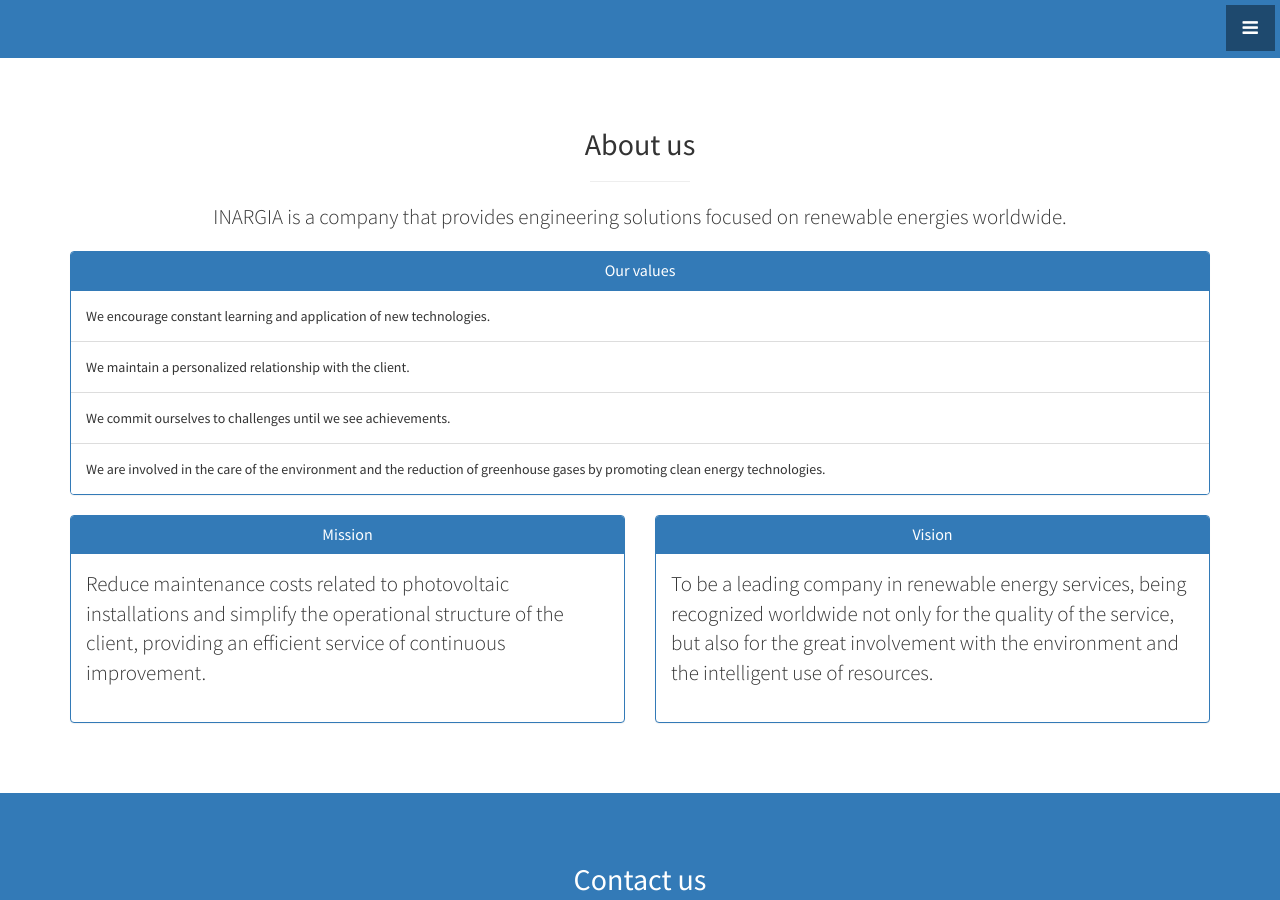
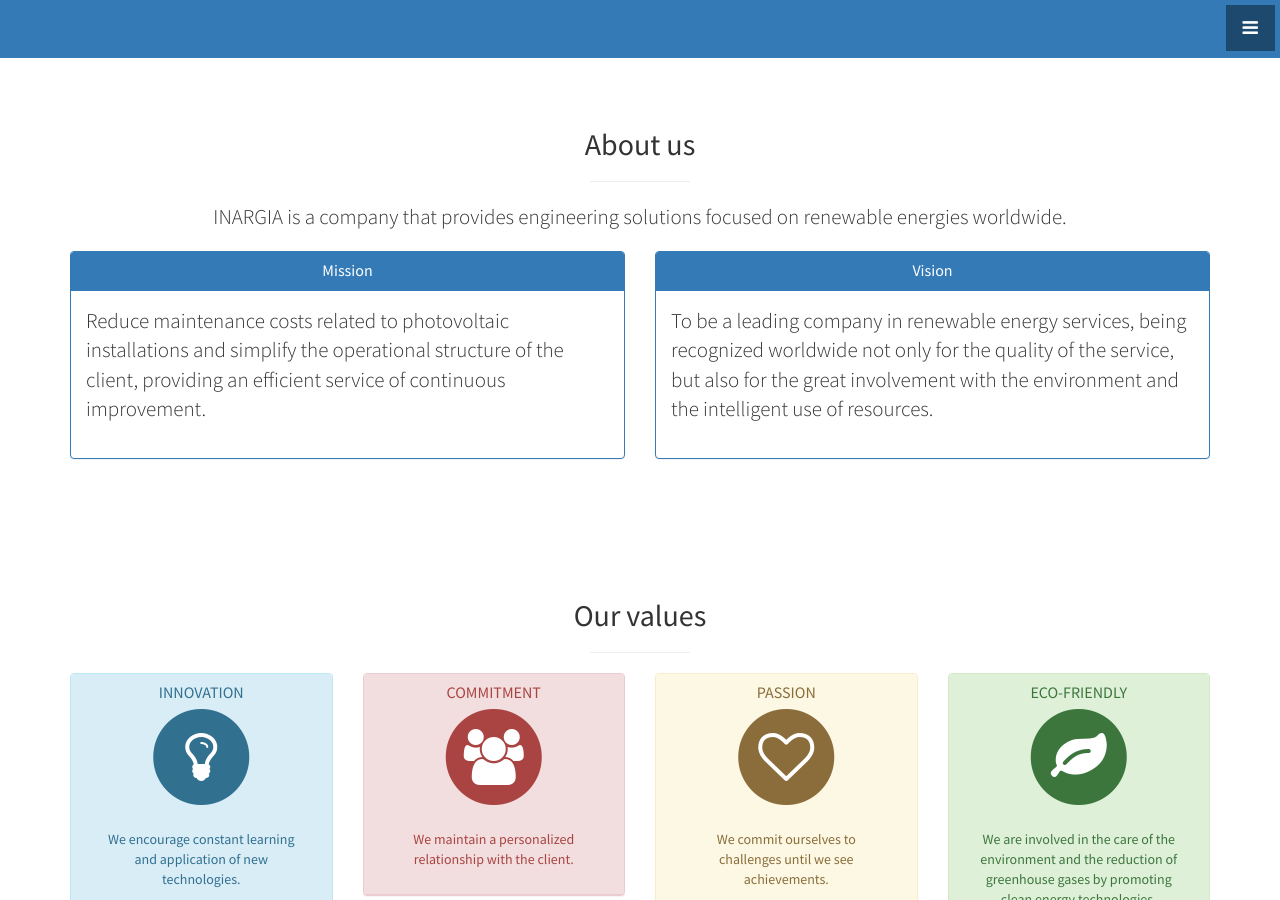
Before and after one commit to inargiaco/inargiaco.github.io, a Jekyll site: the page built from en/index.md, in a window 1280 px wide and 900 px high, scrolled down 1278 px. Built offline with Jekyll 4.4.1, drawn with Linux system fonts in a browser that asks for light colours.

Commit message:
Improve view of our values

```diff
--- a/_includes/about.html
+++ b/_includes/about.html
@@ -5,19 +5,6 @@
         <h2>{{ site.data.translations.about.title[page.lang] }}</h2>
         <hr class="small">
         <p class="lead">{{ site.data.translations.about.description[page.lang] }}</p>
-      </div>
-      <div class="col-md-12">
-        <div class="col-md-12 panel panel-primary" style="padding-right: 0; padding-left: 0">
-          <div class="panel-heading text-center">
-            <h2 class="panel-title">{{ site.data.translations.about.values-title[page.lang] }}</h2>
-          </div>
-            <ul class="list-group">
-              <li class="list-group-item panel-body">{{ site.data.translations.about.values1[page.lang] }}</li>
-              <li class="list-group-item panel-body">{{ site.data.translations.about.values2[page.lang] }}</li>
-              <li class="list-group-item panel-body">{{ site.data.translations.about.values3[page.lang] }}</li>
-              <li class="list-group-item panel-body">{{ site.data.translations.about.values4[page.lang] }}</li>
-            </ul>
-        </div>
       </div>
       <div class="col-md-6">
         <div class="col-md-12 panel panel-primary" style="padding-right: 0; padding-left: 0">
--- /dev/null
+++ b/_includes/our_values.html
@@ -0,0 +1,65 @@
+<section id="about" class="portfolio">
+  <div class="container">
+    <div class="row">
+      <div class="col-lg-10 col-lg-offset-1 text-center">
+        <h2>{{ site.data.translations.about.values-title[page.lang] }}</h2>
+        <hr class="small">
+      </div>
+
+      <div class="col-md-3">
+        <div class="col-md-12 panel panel-info" style="padding-right: 0; padding-left: 0">
+          <div class="panel-heading text-center">
+            <h2 class="panel-title">{{ site.data.translations.about.innovation-title[page.lang] }}</h2>
+            <span class="fa-stack fa-4x">
+              <i class="fa fa-circle fa-stack-2x"></i>
+              <i class="fa fa-lightbulb-o fa-stack-1x" style="color: white"></i>
+            </span>
+            <div class="panel-body">{{ site.data.translations.about.innovation-description[page.lang] }}</div>
+          </div>
+        </div>
+      </div>
+
+      <div class="col-md-3">
+        <div class="col-md-12 panel panel-danger" style="padding-right: 0; padding-left: 0">
+          <div class="panel-heading text-center">
+            <h2 class="panel-title">{{ site.data.translations.about.commitment-title[page.lang] }}</h2>
+            <span class="fa-stack fa-4x">
+              <i class="fa fa-circle fa-stack-2x"></i>
+              <i class="fa fa-users fa-stack-1x" style="color: white"></i>
+            </span>
+            <div class="panel-body">{{ site.data.translations.about.commitment-description[page.lang] }}</div>
+          </div>
+        </div>
+      </div>
+
+      <div class="col-md-3">
+        <div class="col-md-12 panel panel-warning" style="padding-right: 0; padding-left: 0">
+          <div class="panel-heading text-center">
+            <h2 class="panel-title">{{ site.data.translations.about.passion-title[page.lang] }}</h2>
+            <span class="fa-stack fa-4x">
+              <i class="fa fa-circle fa-stack-2x"></i>
+              <i class="fa fa-heart-o fa-stack-1x" style="color: white"></i>
+            </span>
+            <div class="panel-body">{{ site.data.translations.about.passion-description[page.lang] }}</div>
+          </div>
+        </div>
+      </div>
+
+      <div class="col-md-3">
+        <div class="col-md-12 panel panel-success" style="padding-right: 0; padding-left: 0">
+          <div class="panel-heading text-center">
+            <h2 class="panel-title">{{ site.data.translations.about.eco-title[page.lang] }}</h2>
+            <span class="fa-stack fa-4x">
+              <i class="fa fa-circle fa-stack-2x"></i>
+              <i class="fa fa-leaf fa-stack-1x" style="color: white"></i>
+            </span>
+            <div class="panel-body">{{ site.data.translations.about.eco-description[page.lang] }}</div>
+          </div>
+        </div>
+      </div>
+
+    </div>
+    <!-- /.row -->
+  </div>
+  <!-- /.container -->
+</section>
--- a/_includes/services.html
+++ b/_includes/services.html
@@ -33,9 +33,9 @@
           <div class="col-md-4 col-sm-6">
             <div class="service-item">
               <span class="fa-stack fa-4x">
-              <i class="fa fa-circle fa-stack-2x"></i>
-              <i class="fa fa-check fa-stack-1x text-primary"></i>
-            </span>
+                <i class="fa fa-circle fa-stack-2x"></i>
+                <i class="fa fa-check fa-stack-1x text-primary"></i>
+              </span>
               <h4>
                 <strong>{{ site.data.translations.services.optimization-title[page.lang] }}</strong>
               </h4>
--- a/_layouts/front.html
+++ b/_layouts/front.html
@@ -9,6 +9,7 @@
   {% include header.html %}
   {% include services.html %}
   {% include about.html %}
+  {% include our_values.html %}
   {% include contact_us.html %}
   {% include footer.html %}
   {% include scripts.html %}
```
Also changed, not shown: _data/translations.yml (+16 -4 lines).
